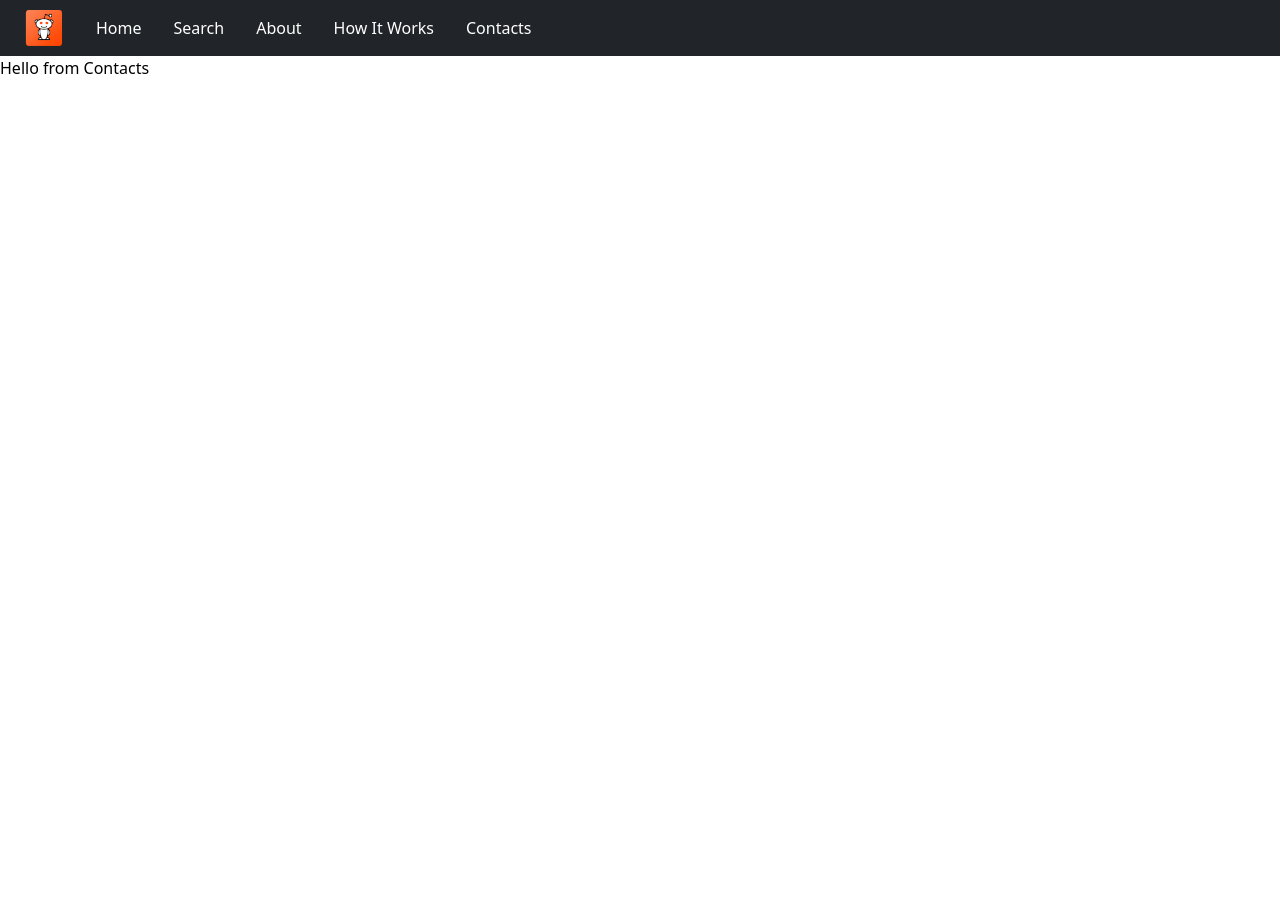
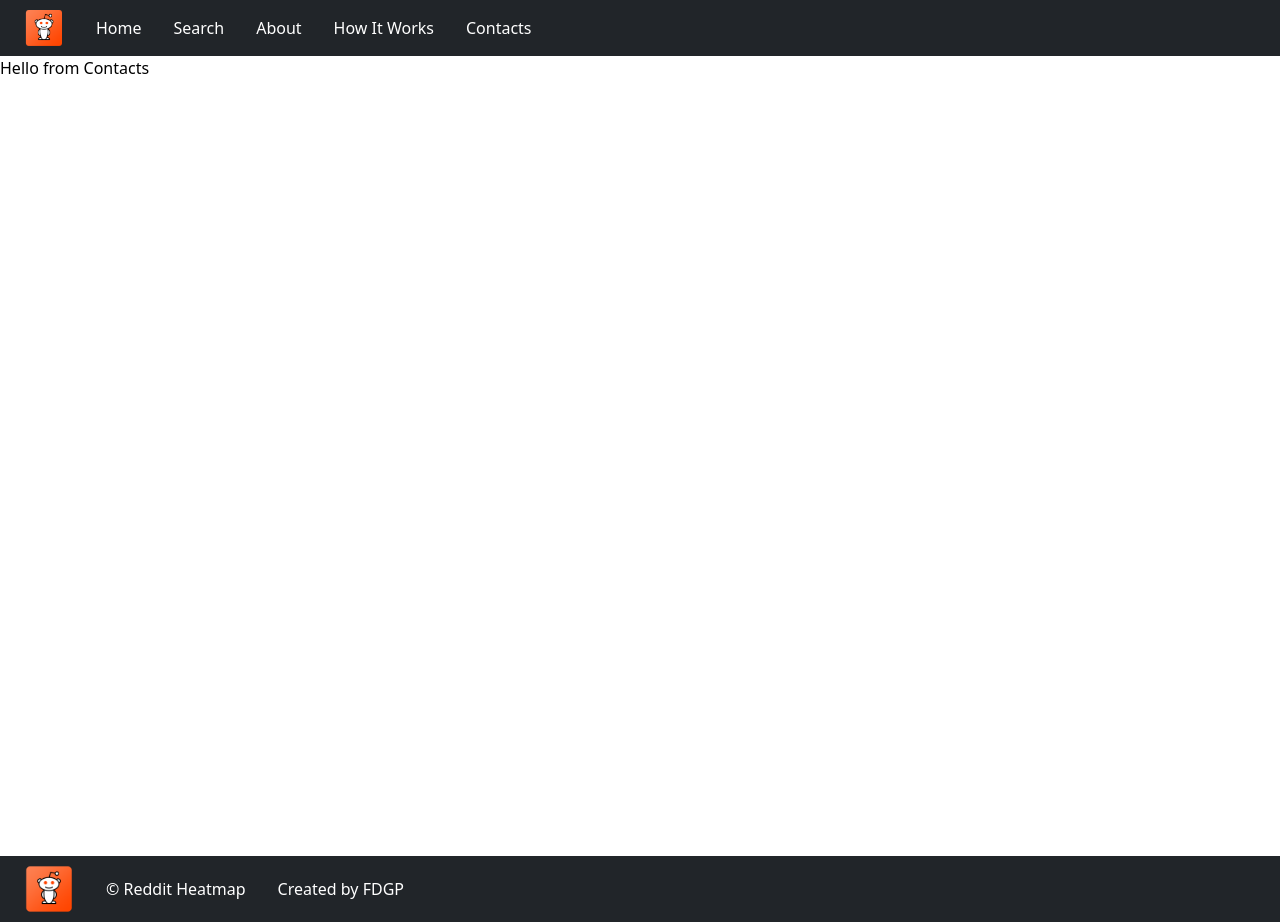
Before and after one commit to StereoPT/reddit-heatmap, a React (Create React App) app: page /contacts in a window 1280 px wide. Before the commit the page ends 800 px from the top, so only its background shows below. Built offline with nearby package versions, Linux system fonts and the light colour scheme.

Commit message:
Beggining of Footer

```diff
--- a/src/App.js
+++ b/src/App.js
@@ -1,5 +1,6 @@
 import styled from 'styled-components';
 import NavBar from './Components/NavBar';
+import Footer from './Components/Footer';
 import { Switch, Route } from 'react-router-dom'
 import Home from './Components/Home';
 import Search from './Components/Search';
@@ -11,6 +12,7 @@ function App() {
   return (
     <AppContainer>
       <NavBar/>
+      <div className="h-full">
         <Switch>
           <Route exact path="/" component={Home}/>
           <Route path="/search" component={Search}/>
@@ -18,6 +20,8 @@ function App() {
           <Route path="/howitworks" component={HowItWorks}/>
           <Route path="/contacts" component={Contacts}/>
         </Switch>
+      </div>
+      <Footer/>
     </AppContainer>
   );
 }
--- /dev/null
+++ b/src/Components/Footer.js
@@ -0,0 +1,44 @@
+import React, { Component } from 'react'
+import styled from 'styled-components'
+import { Link } from 'react-router-dom'
+import logo from '../images/Reddit-icon.png'
+
+
+export default class Footer extends Component {
+  render() {
+    return (
+      <MyFooter className="p-2">
+        <div className="w-full mx-auto px-4">
+          <div className="flex flex-wrap items-center justify-center md:justify-start">
+            <Link to="/" className="logo mr-4">
+              <img src={ logo } alt="logo"/>
+            </Link>
+            <ul className="flex flex-wrap justify-center text-center">
+              <li>
+              © Reddit Heatmap
+              </li>
+              <li className="text-right">
+                Created by FDGP
+              </li>
+            </ul>
+          </div>
+        </div>
+          {/* <ul className="flex flex-wrap justify-center text-center"> */}
+      </MyFooter>
+    )
+  }
+}
+
+const MyFooter = styled.footer`
+  background-color: #212529;
+  color: white;
+  width: 100%;
+  .logo{
+    width: 50px;
+  };
+
+  ul li{
+    padding: 0.5rem 1rem;
+  }
+  //text-align: center;
+`
```
Lines whose indentation alone changed are shown as unchanged.
